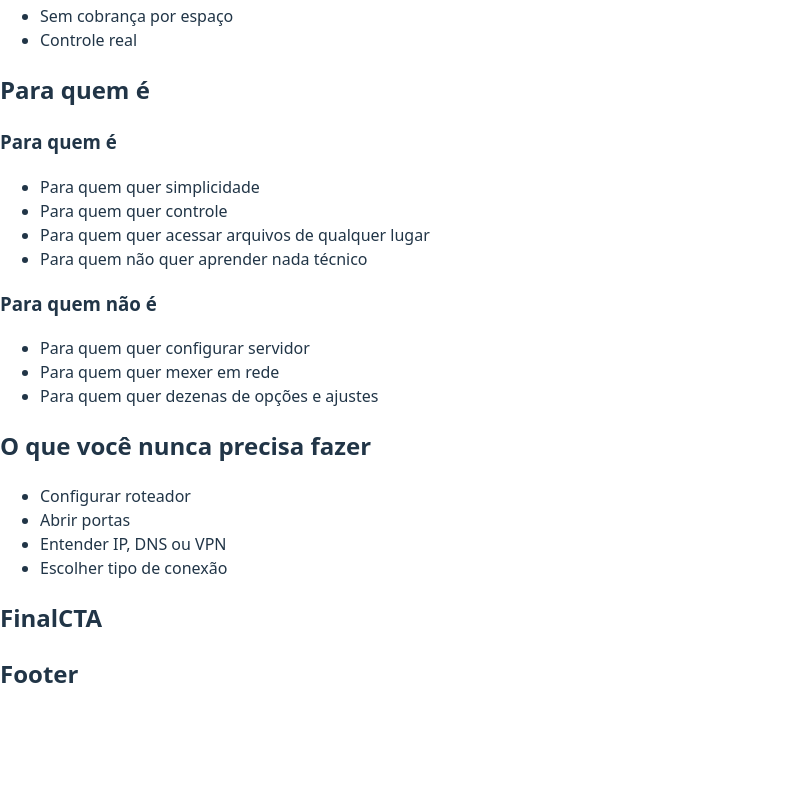
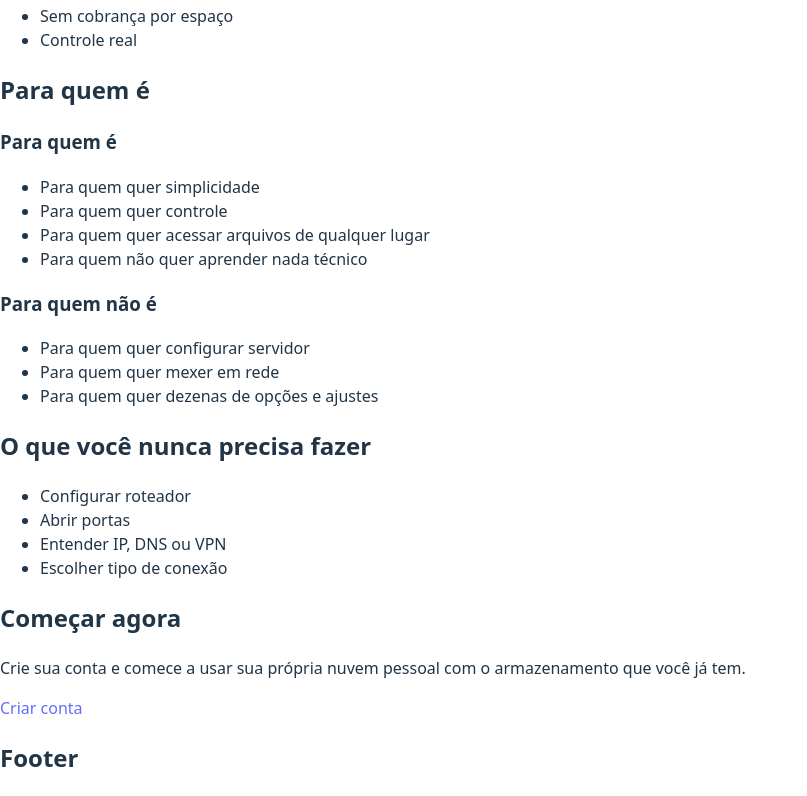
Before and after one commit to Rodrigoteodosio/personal-cloud-site, a React (Vite) app: page / in a window 1280 px wide. Shown: the part 1122-1918 px from the top of the page, without its empty margins (0-807 px from the left). Before the commit the page ends 1834 px from the top, so only its background shows below. Built offline with nearby package versions, Linux system fonts and the light colour scheme.

Commit message:
Updated FinalCTA.tsx

```diff
--- a/src/components/FinalCTA.tsx
+++ b/src/components/FinalCTA.tsx
@@ -1,7 +1,9 @@
 function FinalCTA() {
   return (
     <section>
-      <h2>FinalCTA</h2>
+      <h2>Começar agora</h2>
+      <p>Crie sua conta e comece a usar sua própria nuvem pessoal com o armazenamento que você já tem.</p>
+      <a href="#topo">Criar conta</a>
     </section>
   )
 }
```
